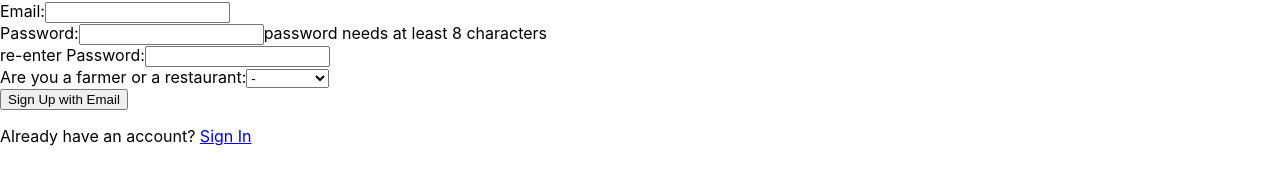
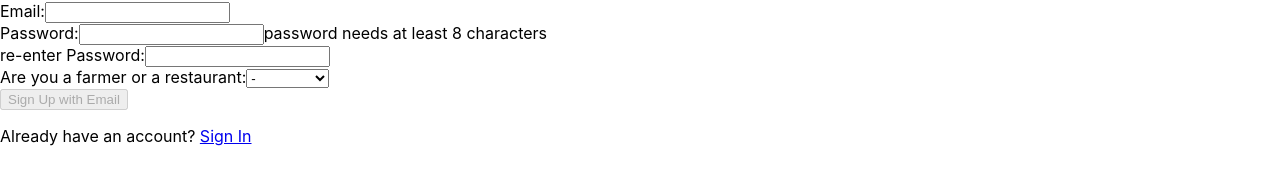
Before and after one commit to dependra123/hackForChange23, a React (Create React App) app in the folder sustaining-purchases/: page /signUp in a window 1280 px wide. Shown: the part 122-301 px from the top of the page. Built offline with nearby package versions, Linux system fonts and the light colour scheme.

Commit message:
disabled null usertype

```diff
--- a/sustaining-purchases/src/Signup.js
+++ b/sustaining-purchases/src/Signup.js
@@ -2,6 +2,7 @@
 import React, { useState, useEffect } from 'react';
 import { Link, useNavigate } from 'react-router-dom';
 import { signUp, signIn, signInWithGoogle, signOutUser, isUserSignedIn, getUserImage, setUserType} from './firebase'; // Adjust the path based on your project structure
+import { and } from 'firebase/firestore';
 
 const AuthComponent = () => {
   const [email, setEmail] = useState('');
@@ -72,13 +73,13 @@ const AuthComponent = () => {
           <br/>
           <label for="user">Are you a farmer or a restaurant:</label>
           <select name="usertype" id="usertype" onChange={handleSelect}>
-            <option value="-">-</option>
+            <option value="">-</option>
             <option value="farmer">farmer</option>
             <option value="restaurant">restaurant</option>
           </select>
 
           <br/>
-          <button onClick={handleSignUp} disabled = {!(confirmpassword===password)}>Sign Up with Email</button>
+          <button onClick={handleSignUp} disabled = {(!(confirmpassword===password)||(userType===''))}>Sign Up with Email</button>
           <p>
             Already have an account? <Link to="/signin">Sign In</Link>
           </p>
```
